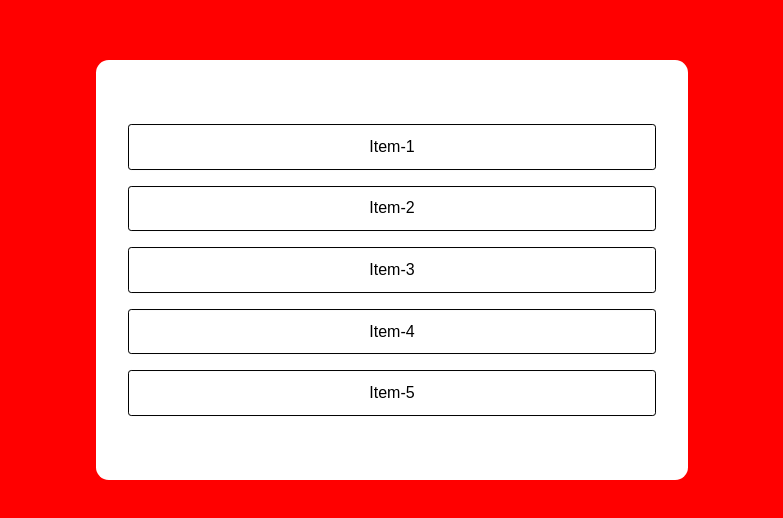
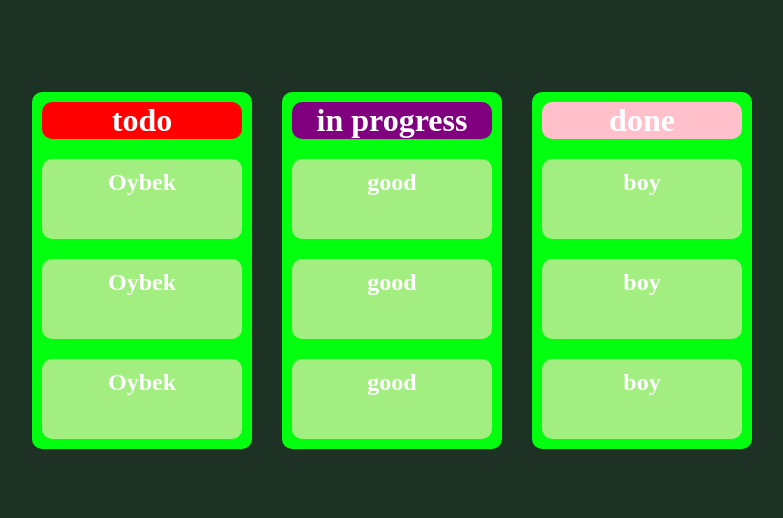
Before and after one commit to Bek-101/exam-5, a plain HTML site: page index.html in a window 1280 px wide. Shown: the part 130-648 px from the top of the page, without its empty margins (248-1031 px from the left). Drawn offline with Linux system fonts and the light colour scheme.

Commit message:
dragan drop

```diff
--- a/app.js
+++ b/app.js
@@ -1,83 +1,40 @@
-let currentElement = "";
-let list = document.getElementById("list");
-let initialX = 0,
-  initialY = 0;
-
-const isTouchDevice = () => {
-  try {
-    document.createEvent("TouchEvent");
-    return true;
-  } catch (e) {
-    return false;
-  }
-};
-
-const creator = (count) => {
-  for (let i = 1; i <= count; i++) {
-    list.innerHTML += `<li class="list-item" data-value ="${i}">Item-${i} </li>`;
-  }
-};
-
-const getPosition = (value) => {
-  let elementIndex;
-  let listItems = document.querySelectorAll(".list-item");
-  listItems.forEach((element, index) => {
-    let elementValue = element.getAttribute("data-value");
-    if (value == elementValue) {
-      elementIndex = index;
-    }
-  });
-  return elementIndex;
-};
-
-function dragStart(e) {
-  initialX = isTouchDevice() ? e.touches[0].clientX : e.clientX;
-  initialY = isTouchDevice() ? e.touches[0].clientY : e.clientY;
-
-  currentElement = e.target;
-}
-function dragOver(e) {
-  e.preventDefault();
-}
-
-const drop = (e) => {
-  e.preventDefault();
-  let newX = isTouchDevice() ? e.touches[0].clientX : e.clientX;
-  let newY = isTouchDevice() ? e.touches[0].clientY : e.clientY;
+let boxes = document.querySelectorAll(".box");
+let right = document.getElementById("right");
+let left = document.getElementById("left");
+let center = document.getElementById("center");
 
 
-  let targetElement = document.elementFromPoint(newX, newY);
-  let currentValue = currentElement.getAttribute("data-value");
-  let targetValue = targetElement.getAttribute("data-value");
-  let [currentPosition, targetPosition] = [
-    getPosition(currentValue),
-    getPosition(targetValue),
-  ];
-  initialX = newX;
-  initialY = newY;
 
-  try {
-    if (currentPosition < targetPosition) {
-      targetElement.insertAdjacentElement("afterend", currentElement);
-    } else {
-      targetElement.insertAdjacentElement("beforebegin", currentElement);
-    }
-  } catch (err) {}
-};
+for (box of boxes){
+ box.addEventListener("dragstart", function(e){
+    let selected = e.target;
 
-window.onload = async () => {
-  customElement = "";
-  list.innerHTML = "";
-  //This creates 5 elements
-  await creator(5);
+    right.addEventListener("dragover", function (e) {
+        e.preventDefault();
+    });
 
-  let listItems = document.querySelectorAll(".list-item");
-  listItems.forEach((element) => {
-    element.draggable = true;
-    element.addEventListener("dragstart", dragStart, false);
-    element.addEventListener("dragover", dragOver, false);
-    element.addEventListener("drop", drop, false);
-    element.addEventListener("touchstart", dragStart, false);
-    element.addEventListener("touchmove", drop, false);
-  });
-};
+    right.addEventListener("drop", function (e){
+        right.appendChild(selected);
+        selected = null;
+    });
+
+    left.addEventListener("dragover", function (e) {
+        e.preventDefault();
+    });
+
+    left.addEventListener("drop", function (e){
+        left.appendChild(selected);
+        selected = null;
+    });
+
+    center.addEventListener("dragover" , function (e){
+        e.preventDefault();
+    });
+
+    center.addEventListener("drop", function (e) {
+        center.appendChild(selected)
+        selected = null;
+    })
+})
+
+}
--- a/index.html
+++ b/index.html
@@ -1,14 +1,34 @@
 <!DOCTYPE html>
 <html lang="en">
-  <head>
-    <meta name="viewport" content="width=device-width, initial-scale=1.0" />
-    <title>Drag & Drop Sortable List</title>
-    <link rel="stylesheet" href="style.css" />
-  </head>
-  <body>
+<head>
+    <meta charset="UTF-8">
+    <meta name="viewport" content="width=device-width, initial-scale=1.0">
+    <title>Document</title>
+    <link rel="stylesheet" href="style.css">
+</head>
+<body>
     <div class="container">
-      <ul id="list"></ul>
+        <div id="left">
+            <h1 class="one">todo</h1>
+            <div class="list box" draggable="true"><h2>Oybek</h2></div>
+            <div class="list box" draggable="true"><h2>Oybek</h2></div>
+            <div class="list box" draggable="true"><h2>Oybek</h2></div>
+        </div>
+        <div id="center">
+            <h1 class="three">in progress</h1>
+            <div class="list box" draggable="true"><h2>good</h2></div>
+            <div class="list box" draggable="true"><h2>good</h2></div>
+            <div class="list box" draggable="true"><h2>good</h2></div>
+        </div>
+    <div id="right">
+            <h1 class="two">done</h1>
+            <div class="list box" draggable="true"><h2>boy</h2></div>
+            <div class="list box" draggable="true"><h2>boy</h2></div>
+            <div class="list box" draggable="true"><h2>boy</h2></div>
+        </div>
     </div>
+
+
     <script src="app.js"></script>
-  </body>
+</body>
 </html>
--- a/style.css
+++ b/style.css
@@ -1,38 +1,90 @@
-* {
- box-sizing: border-box;
-}
-body {
+body{
+ width: 100%;
+ height: 100vh;
  margin: 0;
  padding: 0;
- background-color:#ff0000 ;
+ background-color: rgb(30, 49, 37);
 }
-.container {
- font-family: "Poppins", sans-serif;
- background-color: #ffffff;
- padding: 3em 2em;
- width: 90%;
- max-width: 37em;
- position: absolute;
- transform: translate(-50%, -50%);
- top: 50%;
- left: 50%;
- border-radius: 0.8em;
+.container{
+ width: 100%;
+ height: 100vh;
+ display: flex;
+ gap: 30px;
+ align-items: center;
+ justify-content: center;
 }
-#list {
- position: relative;
- padding-inline-start: 0;
- list-style-type: none;
-}
-.list-item {
- padding: 0.8em 0;
- border-radius: 0.2em;
- margin: 1em auto;
- border: 1px solid #000000;
+
+.one{
+ color: white;
+ background-color: red;
+ margin: 0;
+ border: 5px;
+ border-radius: 10px;
  text-align: center;
 }
-.list-item:hover {
- cursor: move;
- background-color: #ff0000;
- border-color: #ff0000;
- color: #ffffff;
+.two{
+ color: white;
+ background-color: pink;
+ margin: 0;
+ border: 5px;
+ border-radius: 10px;
+ text-align: center;
 }
+.three{
+ color: white;
+ background-color:purple;
+ margin: 0;
+ border: 5px;
+ border-radius: 10px;
+ text-align: center;
+}
+.list{
+ width: 200px;
+ height: 80px;
+ background-color: rgb(162, 238, 128);
+ padding: 10px;
+ box-sizing: border-box;
+ border: 5px;
+ border-radius: 10px;
+ text-align: center;
+
+}
+h2{
+ margin: 0;
+ color: white;
+}
+#right{
+ width: 200px;
+ height: auto;
+ background-color: rgb(3, 255, 15);
+ display: flex;
+ flex-direction: column;
+ gap: 20px;
+ padding: 10px;
+border: 5px;
+border-radius:10px ;
+}
+#center{
+ width: 200px;
+ height: auto;
+ background-color: rgb(3, 255, 15);
+ display: flex;
+ flex-direction: column;
+ gap: 20px;
+ padding: 10px;
+ border: 5px;
+border-radius:10px ;
+
+}
+
+#left{
+ width: 200px;
+ height: auto;
+ background-color: rgb(3, 255, 15);
+ display: flex;
+ flex-direction: column;
+ gap: 20px;
+ padding: 10px;
+ border: 5px;
+border-radius:10px ;
+}
```
